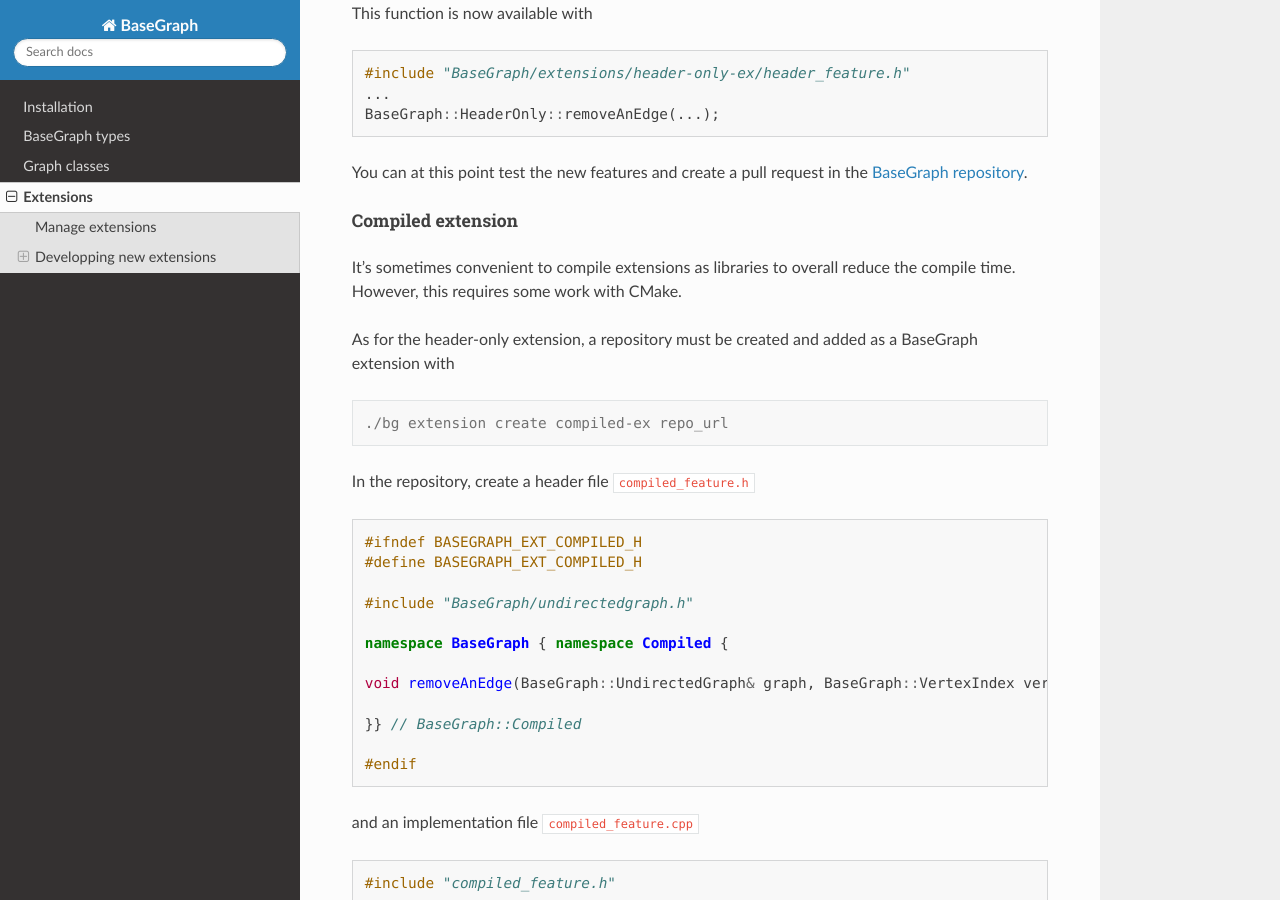
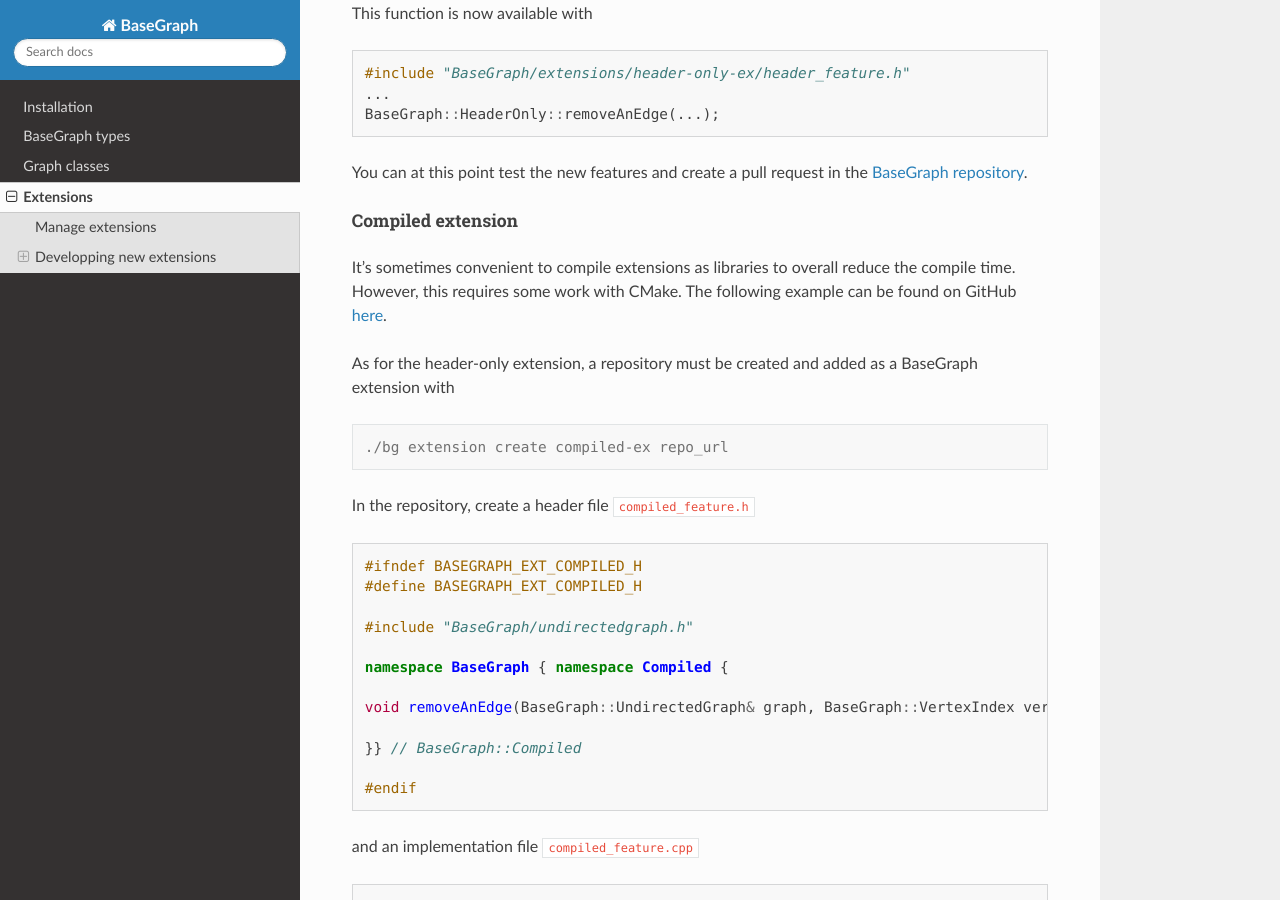
Before and after one commit to BaseGraph/BaseGraph, a Sphinx documentation site: the page built from docs/extensions.rst, in a window 1280 px wide and 900 px high, scrolled down 2047 px. Built offline with Sphinx 7.4.7 and the Read the Docs theme 2.0.0, drawn with Linux system fonts in a browser that asks for light colours; some of the changed text lies outside the part shown.

```diff
--- a/docs/conf.py
+++ b/docs/conf.py
@@ -35,7 +35,7 @@ breathe_projects = {}
 
 if read_the_docs_build:
     input_dir = '../include/BaseGraph'
-    output_dir = 'build'
+    output_dir = '_build'
     configureDoxyfile(input_dir, output_dir)
     subprocess.call('doxygen', shell=True)
     breathe_projects['BaseGraph'] = output_dir + '/xml'
--- a/docs/extensions.rst
+++ b/docs/extensions.rst
@@ -115,7 +115,8 @@ Compiled extension
 ++++++++++++++++++
 
 It's sometimes convenient to compile extensions as libraries to overall reduce
-the compile time. However, this requires some work with CMake.
+the compile time. However, this requires some work with CMake. The following example
+can be found on GitHub `here <https://github.com/SILIZ4/BaseGraphExtensionExample>`_.
 
 As for the header-only extension, a repository must be created and added
 as a BaseGraph extension with
```
Also changed, not shown: other parts of docs/extensions.rst (+1 -2 lines).
